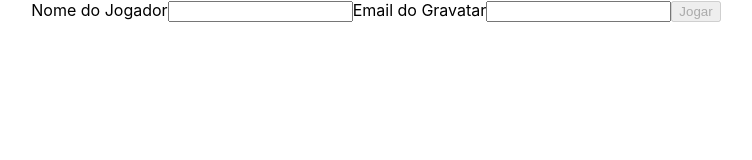
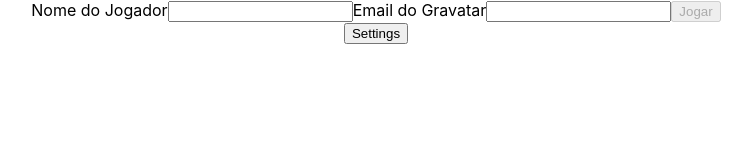
Before and after one commit to victorjunior95/sd-08-project-trivia-react-redux, a React (Create React App) app: page / in a window 1280 px wide. Shown: the top 160 px of the page, without its empty margins (264-1016 px from the left). Built offline with nearby package versions, Linux system fonts and the light colour scheme.

Commit message:
Requisito 3

```diff
--- a/src/App.js
+++ b/src/App.js
@@ -1,7 +1,7 @@
 import React from 'react';
 import { Route, Switch } from 'react-router-dom';
 import './App.css';
-import { Login, Play } from './pages';
+import { Login, Play, Settings } from './pages';
 
 export default function App() {
   return (
@@ -9,6 +9,7 @@ export default function App() {
       <Switch>
         <Route exact path="/" component={ Login } />
         <Route path="/game" component={ Play } />
+        <Route path="/settings" component={ Settings } />
       </Switch>
     </div>
   );
--- a/src/pages/Login.js
+++ b/src/pages/Login.js
@@ -52,6 +52,13 @@ class Login extends Component {
             Jogar
           </button>
         </Link>
+        <div>
+          <Link to="/settings">
+            <button type="button" data-testid="btn-settings">
+              Settings
+            </button>
+          </Link>
+        </div>
       </form>
     );
   }
--- /dev/null
+++ b/src/pages/Settings.js
@@ -0,0 +1,14 @@
+import React, { Component } from 'react';
+import PropTypes from 'prop-types';
+
+class Settings extends Component {
+  render() {
+    return (
+      <div>
+        <h1 data-testid='settings-title'>Settings</h1>
+      </div>
+    );
+  }
+}
+
+export default Settings;
--- a/src/pages/index.js
+++ b/src/pages/index.js
@@ -1,2 +1,3 @@
 export { default as Login } from './Login';
 export { default as Play } from './Play';
+export { default as Settings } from './Settings'
```
